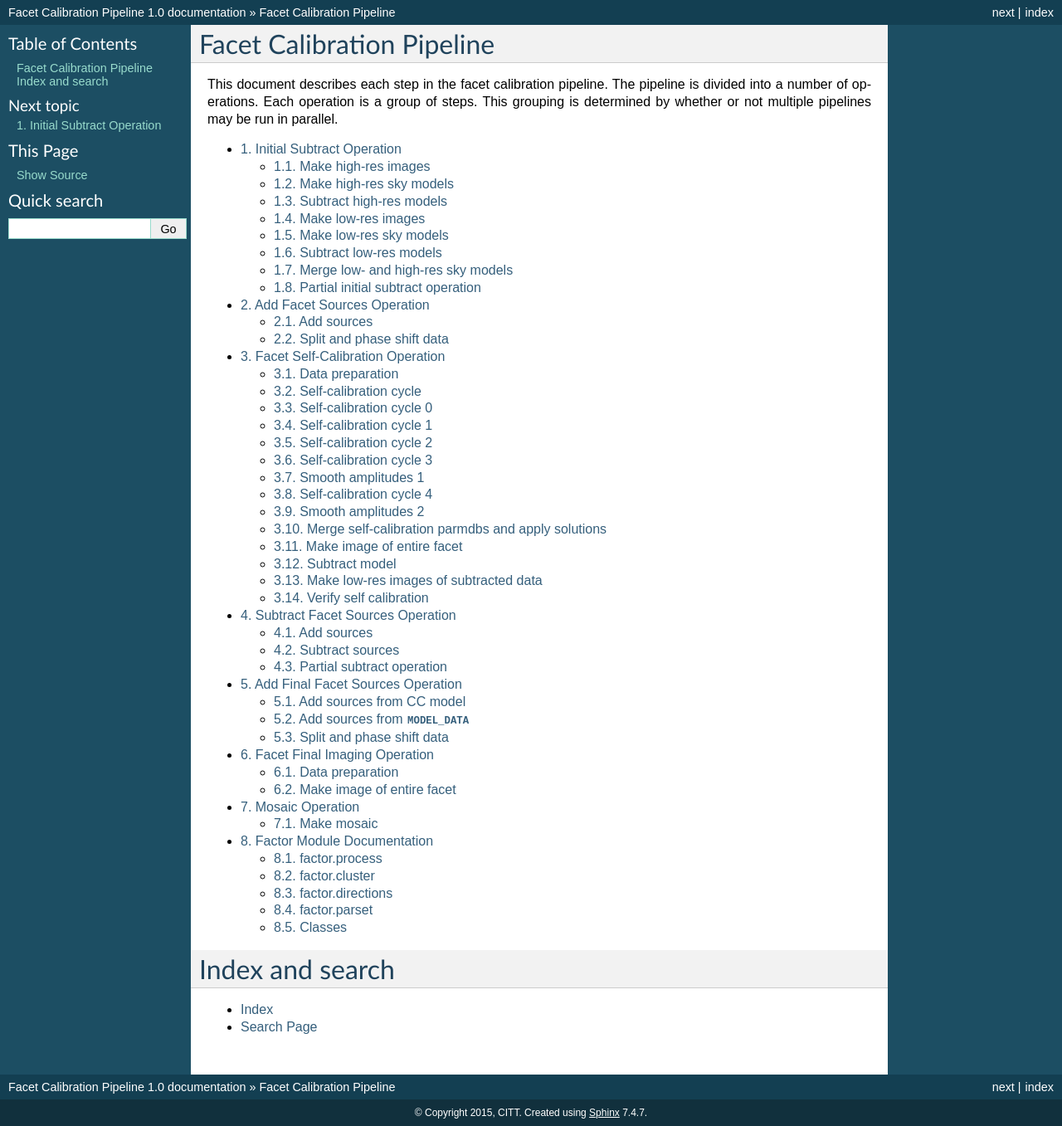
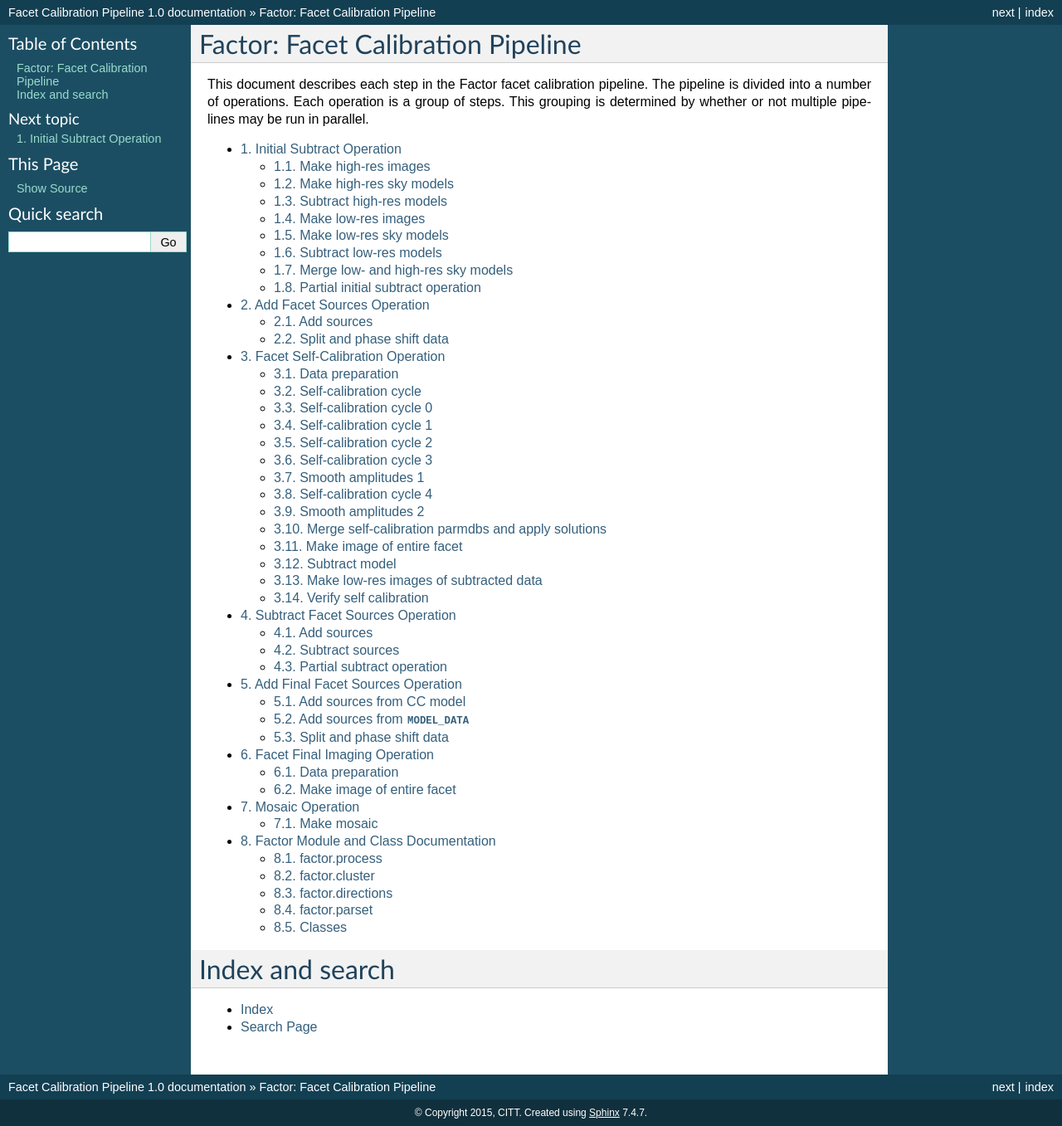
Before and after one commit to lofar-astron/factor, a Sphinx documentation site: the page built from doc/source/index.rst, in a window 1280 px wide. Shown: the whole page at 83% size. Built offline with Sphinx 7.4.7, drawn with Linux system fonts in a browser that asks for light colours.

Commit message:
Made small tweaks to documentation

```diff
--- a/doc/source/factor.rst
+++ b/doc/source/factor.rst
@@ -1,9 +1,9 @@
-Factor Module Documentation
-===========================
+Factor Module and Class Documentation
+=====================================
 
 
 factor.process
------------------------------
+--------------
 
 .. automodule:: factor.process
     :members:
@@ -11,7 +11,7 @@ factor.process
     :show-inheritance:
 
 factor.cluster
------------------------------
+--------------
 
 .. automodule:: factor.cluster
     :members:
@@ -19,7 +19,7 @@ factor.cluster
     :show-inheritance:
 
 factor.directions
------------------------------
+-----------------
 
 .. automodule:: factor.directions
     :members:
@@ -27,7 +27,7 @@ factor.directions
     :show-inheritance:
 
 factor.parset
------------------------------
+-------------
 
 .. automodule:: factor.parset
     :members:
@@ -36,7 +36,7 @@ factor.parset
 
 
 Classes
------------------------------
+-------
 
 .. autoclass:: factor.lib.band.Band
     :members:
--- a/doc/source/index.rst
+++ b/doc/source/index.rst
@@ -3,10 +3,10 @@
    You can adapt this file completely to your liking, but it should at least
    contain the root `toctree` directive.
 
-Facet Calibration Pipeline
-==========================
+Factor: Facet Calibration Pipeline
+==================================
 
-This document describes each step in the facet calibration pipeline. The pipeline is divided into a number of operations. Each operation is a group of steps. This grouping is determined by whether or not multiple pipelines may be run in parallel.
+This document describes each step in the Factor facet calibration pipeline. The pipeline is divided into a number of operations. Each operation is a group of steps. This grouping is determined by whether or not multiple pipelines may be run in parallel.
 
 .. toctree::
    :maxdepth: 2
```
Also changed, not shown: 2 other files.
